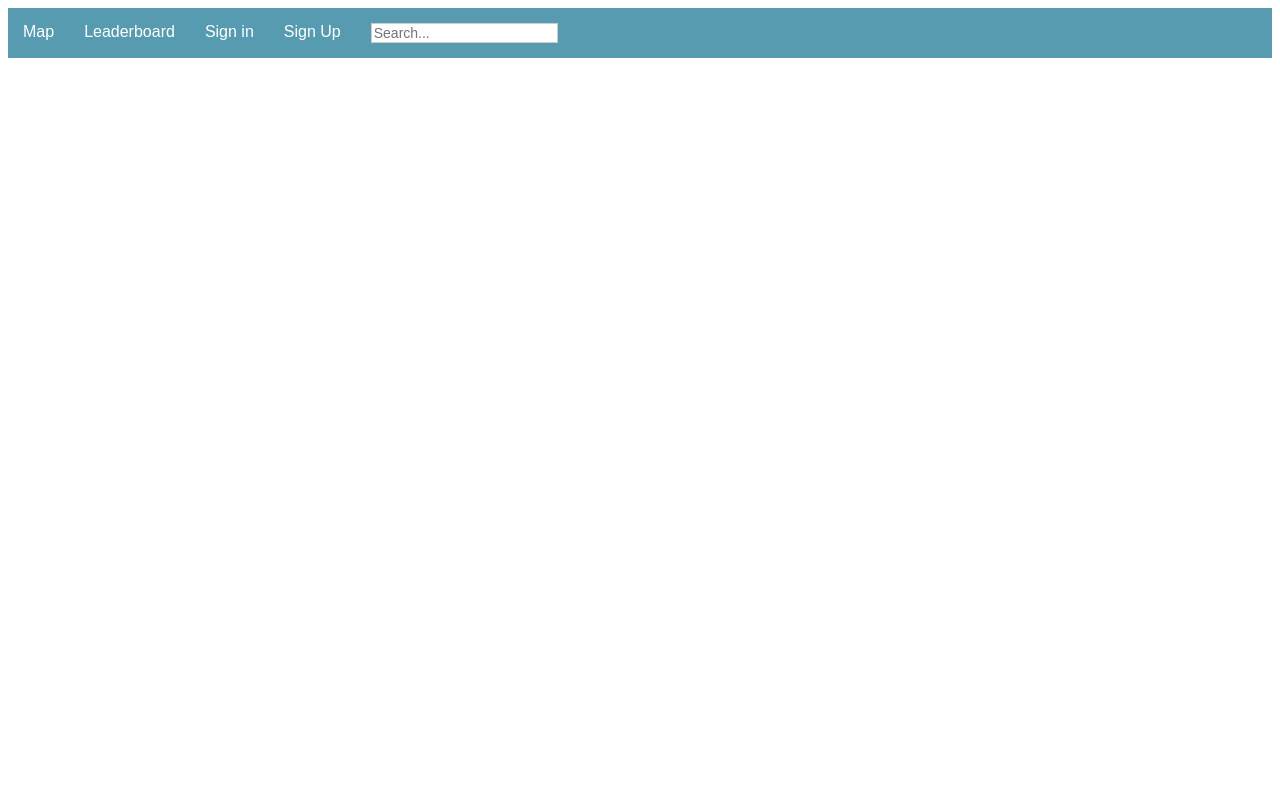
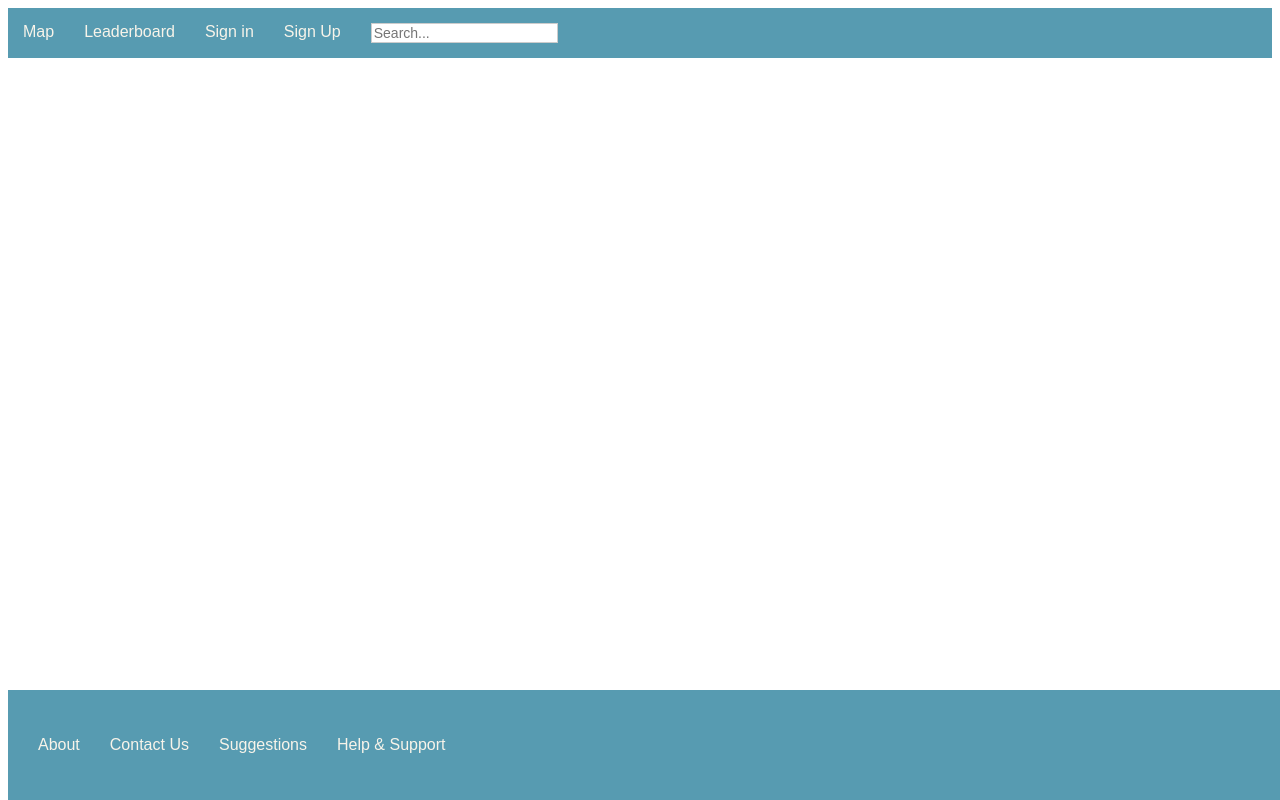
Before and after one commit to tayyab-ilyas/GivingHearts, a plain HTML site: page landing_page.html in a window 1280 px wide. Drawn offline with Linux system fonts and the light colour scheme.

Commit message:
footer and favicon

```diff
--- a/landing_page.html
+++ b/landing_page.html
@@ -4,6 +4,7 @@
     <meta charset="utf-8">
     <title>GivingHearts</title>
     <link rel="stylesheet" href="landingpage.css"></link>
+    <link rel = "icon" href="faviconfinal.png">
 
 
 </head>
@@ -24,10 +25,14 @@
         </div>
         <div class="nav-search">
         <li><a href=""><input type="text" placeholder="Search..."></a></li>
-
         </div>
-
-    </ul>
+        </ul>
+        <div class="footer">
+            <p>About</p>
+            <p>Contact Us</p>
+            <p>Suggestions</p>
+            <p>Help & Support</p>
+        </div>
 
 
 </body>
--- a/landingpage.css
+++ b/landingpage.css
@@ -11,7 +11,7 @@ li {
 }
 li a{
     display:block;
-    color:white;
+    color:#F8F4EA;
     text-align:center;
     padding: 15px 15px;
     text-decoration:none;
@@ -49,3 +49,21 @@ li a:hoover{
 
 
 }
+.footer{
+    position:fixed;
+    bottom:0;
+    width:100%;
+    background-color:#579bb1;
+    text-align:center;
+    padding: 15px 15px;
+}
+.footer p{
+
+    color:#F8F4EA;
+    text-align:center;
+    padding: 15px 15px;
+    text-decoration:none;
+    font-family: sans-serif;
+    float:left;
+
+}
```
Also changed, not shown: faviconfinal.png (added).
